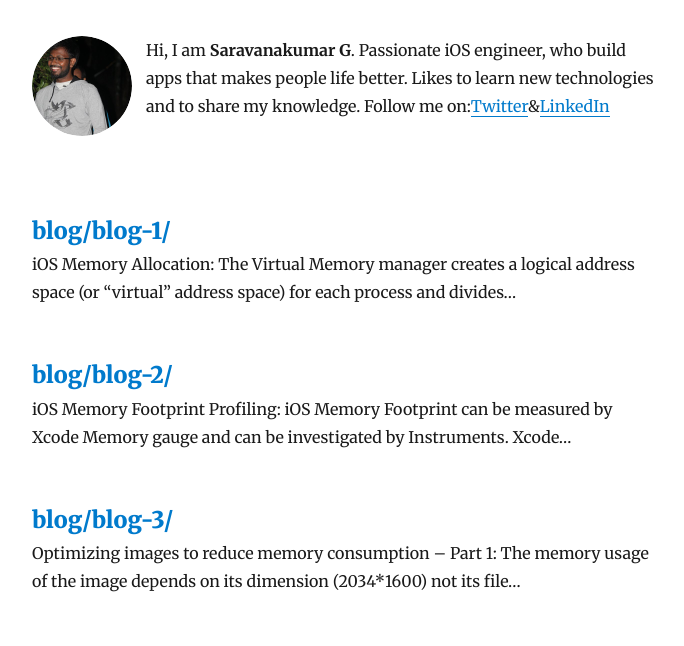
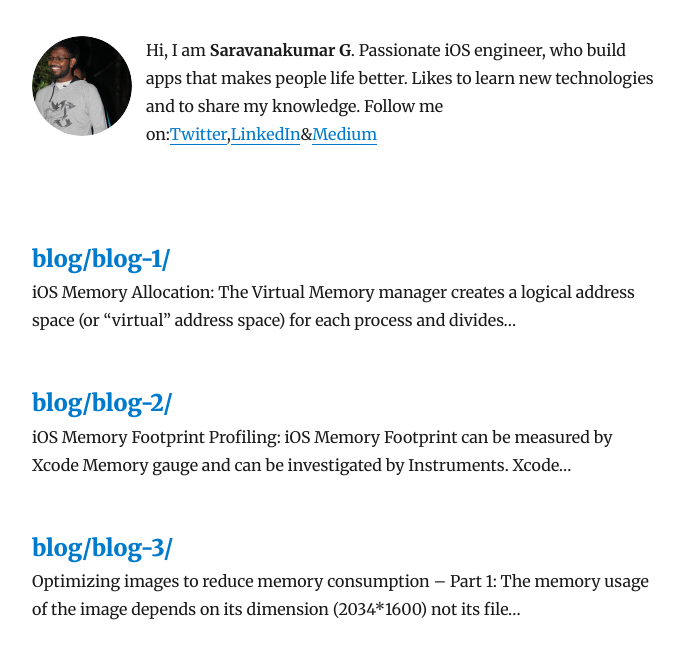
Before and after one commit to Saraavana/elsaravana, a Gatsby site: page / in a window 1280 px wide. Shown: the part 118-764 px from the top of the page, without its empty margins (293-977 px from the left). Built offline with nearby package versions, Linux system fonts and the light colour scheme; Gatsby itself is replaced by a stand-in of ours; some packages are replaced by stand-ins of ours.

Commit message:
Medium link added

```diff
--- a/src/components/bio.js
+++ b/src/components/bio.js
@@ -44,9 +44,13 @@ function Bio() {
               <a href={`https://twitter.com/${social.twitter}`}>
                 Twitter
               </a>
-              &
+              ,
               <a href={`https://www.linkedin.com/in/saravanakumar-g-4717929b/`}>
                 LinkedIn
+              </a>
+              &
+              <a href={`https://medium.com/@sarnaaas`}>
+                Medium
               </a>
             </p>
           </div>
```
